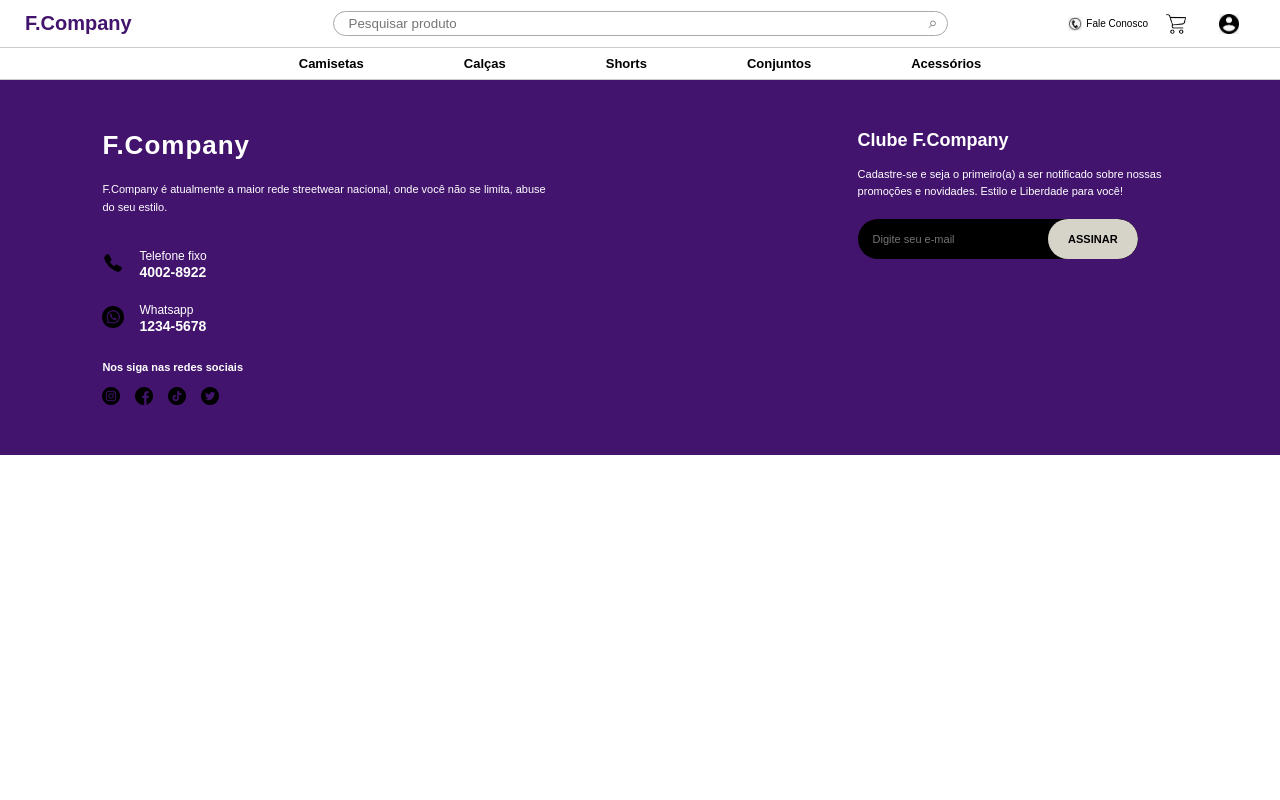
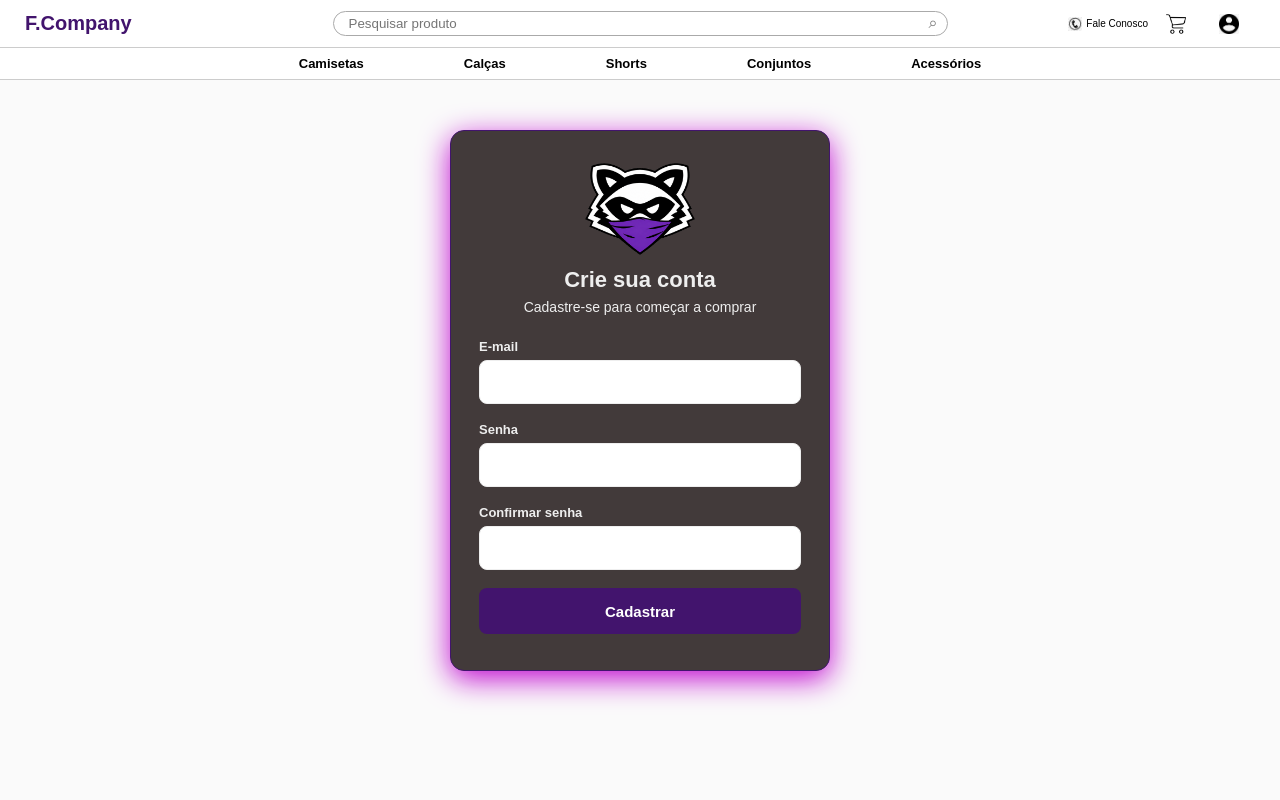
Before and after one commit to gustavopenhapgbr/ProjetoPI, an Angular app: page /register in a window 1280 px wide. Before the commit this address led to /. Shown: the top 800 px of the page. Built offline with nearby package versions, Linux system fonts and the light colour scheme.

Commit message:
feat: cria pagina de cadastro

```diff
--- a/src/app/app.routes.ts
+++ b/src/app/app.routes.ts
@@ -1,8 +1,10 @@
 import { Routes } from '@angular/router';
 import { Home } from './pages/home/home';
 import { Login } from './pages/login/login';
+import { Register } from './pages/register/register';
 
 export const routes: Routes = [
     { path: '', component: Home, title:'F.Company' },
-    { path: 'login', component: Login, title:'Login'},
+    { path: 'login', component: Login, title:'Login' },
+    { path: 'register', component: Register, title:'Criar conta' },
 ];
--- /dev/null
+++ b/src/app/pages/register/register.css
@@ -0,0 +1,108 @@
+.content-container {
+  display: flex;
+  justify-content: center;
+  padding: 50px 16px;
+  background: #fafafa;
+  min-height: calc(100vh - 80px);
+}
+
+form {
+  width: 100%;
+  max-width: 380px;
+  padding: 32px 28px;
+  max-height: 541px;
+  display: flex;
+  flex-direction: column;
+  background: #423a3a;
+  border: 1px solid #42146d;
+  border-radius: 14px;
+  box-shadow: 0 8px 30px rgb(191, 6, 207);
+  box-sizing: border-box;
+}
+
+.mascote {
+  width: 110px;
+  margin: 0 auto 12px;
+}
+
+form h1 {
+  font-size: 22px;
+  margin: 0;
+  text-align: center;
+  color: #eee;
+}
+
+form p {
+  font-size: 14px;
+  color: #eee;
+  text-align: center;
+  margin: 6px 0 24px;
+}
+
+form label {
+  font-size: 13px;
+  font-weight: 600;
+  color: #eee;
+  margin-bottom: 6px;
+}
+
+.input-simples {
+  width: 100%;
+  height: 44px;
+  box-sizing: border-box;
+  padding: 0 14px;
+  font-size: 14px;
+  border: 1px solid #eee;
+  border-radius: 8px;
+  margin-bottom: 18px;
+  outline: none;
+  transition: border-color .2s, box-shadow .2s;
+}
+
+.input-simples:focus {
+  border-color: #42146d;
+  box-shadow: 0 0 0 3px #42146d
+}
+
+.linha-senha {
+  display: flex;
+  justify-content: space-between;
+  align-items: baseline;
+}
+
+.input-submeter {
+  width: 100%;
+  height: 46px;
+  font-size: 15px;
+  font-weight: 600;
+  color: #fff;
+  background-color: #42146d;
+  border: none;
+  border-radius: 8px;
+  cursor: pointer;
+  transition: background-color .2s, transform .1s;
+}
+
+.input-submeter:hover  { background-color: #5b397a; }
+.input-submeter:active { transform: scale(.98); }
+
+.link {
+  font-size: 12px;
+  color: #42146d;
+  text-decoration: none;
+  font-weight: 600;
+}
+
+.cadastro {
+  font-size: 13px;
+  color: #666;
+  text-align: center;
+  margin-top: 20px;
+}
+.erro {
+  font-size: 14px;
+  color: #eee;
+ text-align: center;
+   margin: 6px 0 24px;
+
+}
--- /dev/null
+++ b/src/app/pages/register/register.html
@@ -0,0 +1,26 @@
+<div class="content-container">
+  <form>
+    <img src="images/guaxinim.png" alt="F.CUSTOM" class="mascote">
+
+    <h1>Crie sua conta</h1>
+    <p>Cadastre-se para começar a comprar</p>
+
+    <label for="email">E-mail</label>
+    <input class="input-simples" id="email" name="email" type="email"
+      [(ngModel)]="email" />
+
+    <label for="senha">Senha</label>
+    <input class="input-simples" id="senha" name="senha" type="password"
+      [(ngModel)]="senha" />
+
+    <label for="confirmar-senha">Confirmar senha</label>
+    <input class="input-simples" id="confirmar-senha" name="confirmarSenha" type="password"
+      [(ngModel)]="confirmarSenha" />
+
+    @if (erro !== '') {
+      <span class="erro">{{ erro }}</span>
+    }
+
+    <button type="button" class="input-submeter" (click)="cadastrar()">Cadastrar</button>
+  </form>
+</div>
--- /dev/null
+++ b/src/app/pages/register/register.ts
@@ -0,0 +1,42 @@
+import { Component } from '@angular/core';
+import { FormsModule } from '@angular/forms';
+import { Router, RouterLink } from '@angular/router';
+import { AuthService } from '../../services/auth';
+
+@Component({
+  selector: 'app-register',
+  imports: [FormsModule, RouterLink],
+  templateUrl: './register.html',
+  styleUrl: './register.css',
+})
+export class Register {
+  email: string = '';
+  senha: string = '';
+  confirmarSenha: string = '';
+  erro: string = '';
+
+  constructor(private auth: AuthService, private router: Router) {}
+
+  cadastrar() {
+    if (this.email.trim() === '') {
+      this.erro = 'Digite seu e-mail.';
+    } else if (!this.auth.validarEmail(this.email)) {
+      this.erro = 'Digite um e-mail válido.';
+    } else if (this.senha === '') {
+      this.erro = 'Digite uma senha.';
+    } else if (this.senha.length < 6) {
+      this.erro = 'A senha precisa ter pelo menos 6 caracteres.';
+    } else if (this.confirmarSenha === '') {
+      this.erro = 'Confirme sua senha.';
+    } else if (this.senha !== this.confirmarSenha) {
+      this.erro = 'As senhas não são iguais.';
+    } else if (this.auth.contaExiste(this.email)) {
+      this.erro = 'Já existe uma conta com esse e-mail.';
+    } else {
+      this.erro = '';
+      this.auth.cadastrar(this.email, this.senha);
+      alert('Conta criada! Bem-vindo à F.Company.');
+      this.router.navigate(['/']);
+    }
+  }
+}
```
